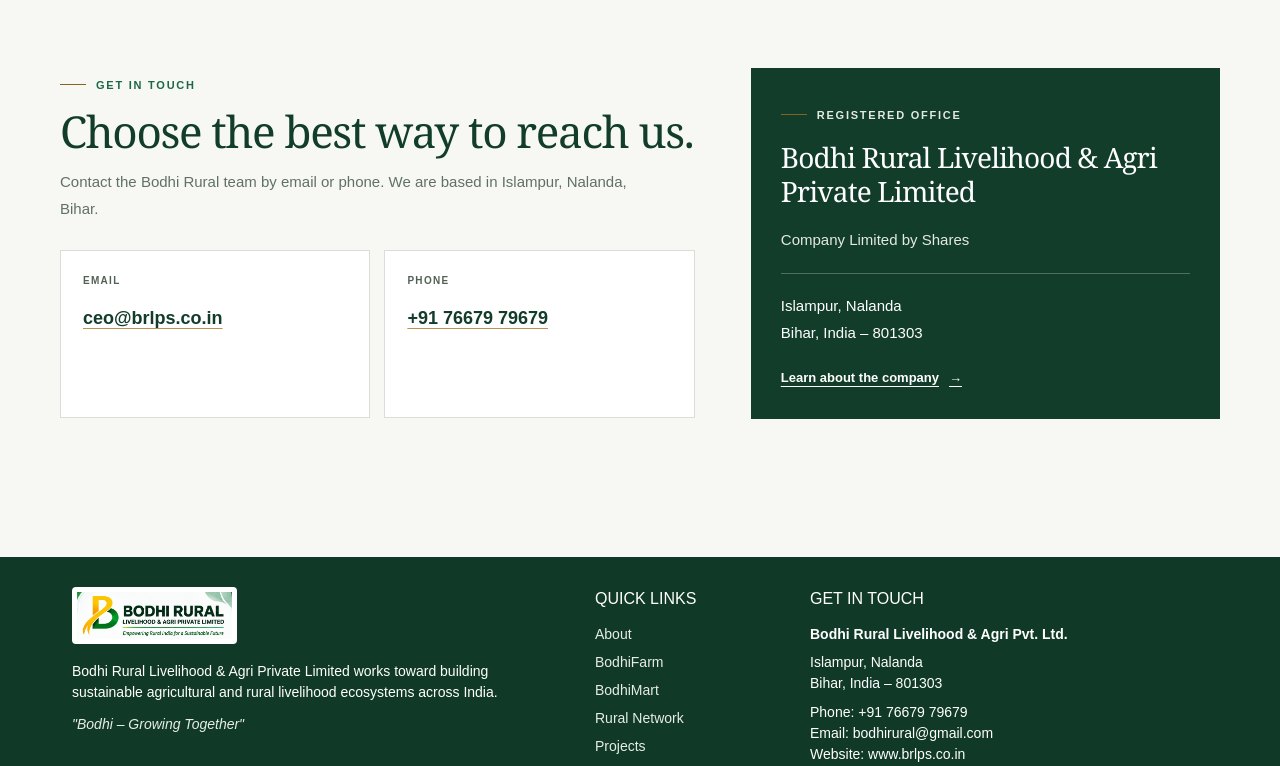
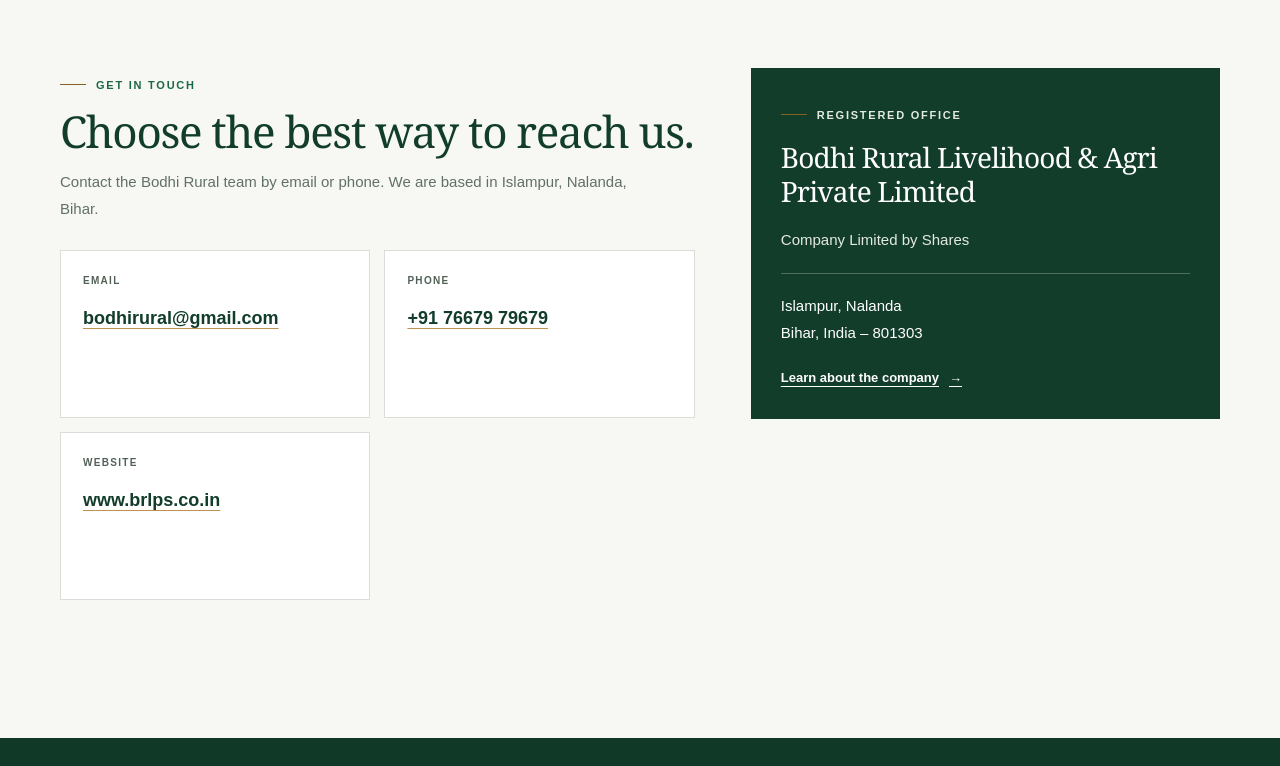
Before and after one commit to drdeepaksingh1/Bodhi-Rural, a Next.js app: page /contact in a window 1280 px wide. Shown: the part 444-1210 px from the top of the page. Built offline with nearby package versions, Linux system fonts and the light colour scheme.

Commit message:
Update public contact details on page.tsx

```diff
--- a/src/app/contact/page.tsx
+++ b/src/app/contact/page.tsx
@@ -86,11 +86,15 @@ export default function Page() {
               <div className="br-contact-methods">
                 <div className="br-contact-method">
                   <small>Email</small>
-                  <a href="mailto:ceo@brlps.co.in">ceo@brlps.co.in</a>
+                  <a href="mailto:bodhirural@gmail.com">bodhirural@gmail.com</a>
                 </div>
                 <div className="br-contact-method">
                   <small>Phone</small>
                   <a href="tel:+917667979679">+91 76679 79679</a>
+                </div>
+                <div className="br-contact-method">
+                  <small>Website</small>
+                  <a href="https://www.brlps.co.in">www.brlps.co.in</a>
                 </div>
               </div>
             </div>
```
